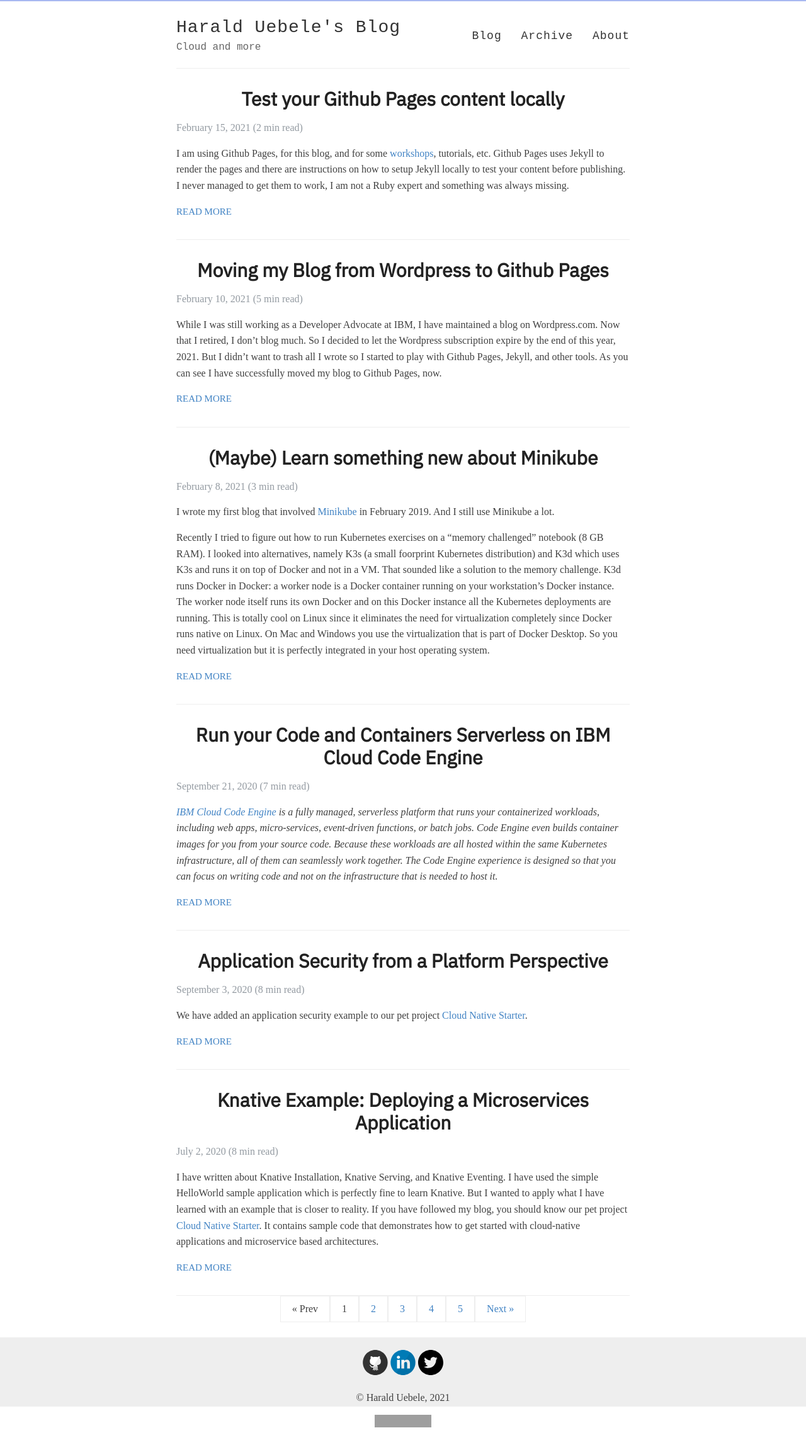
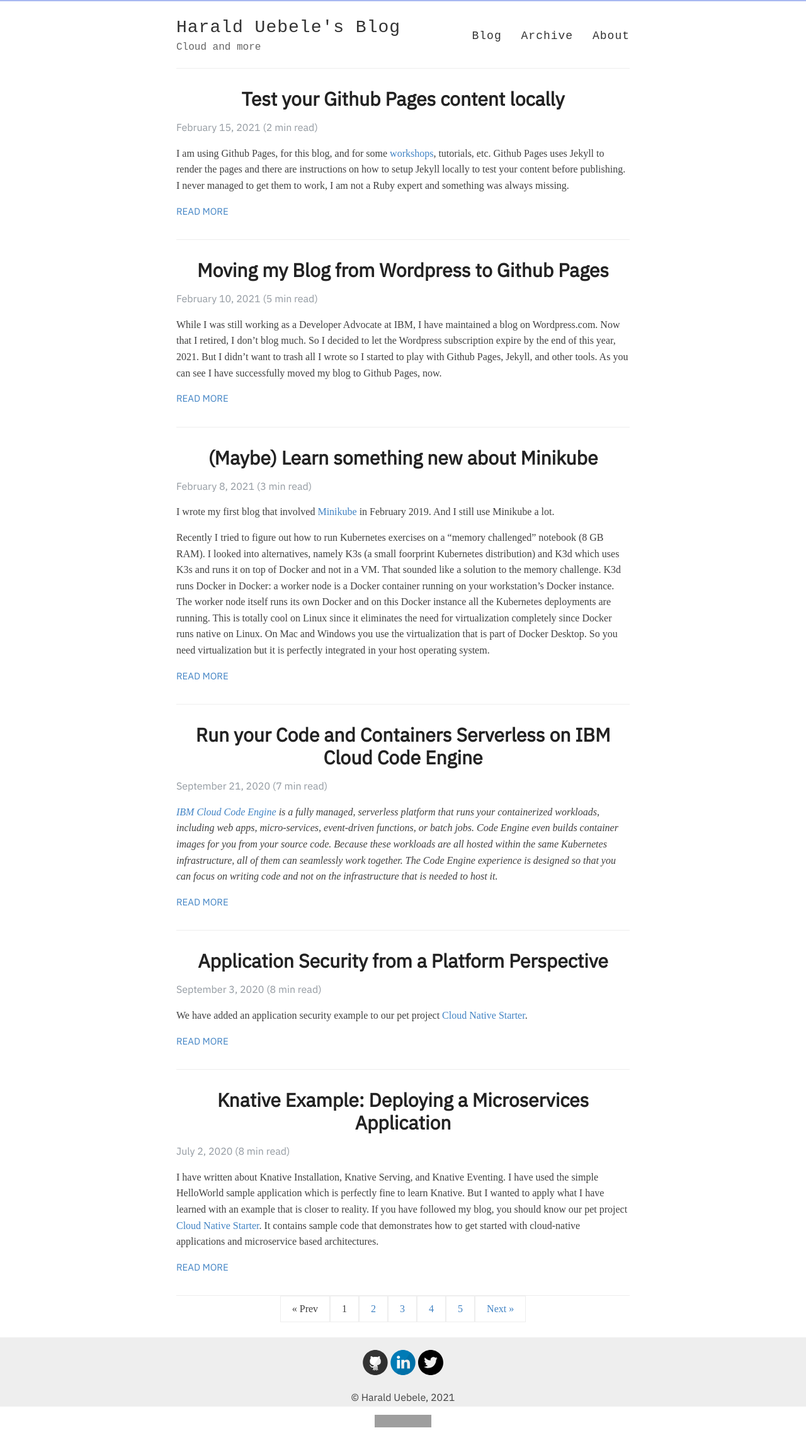
Before and after one commit to HaraldUebele/HaraldUebele.github.io, a Jekyll site: the page built from index.html, in a window 1280 px wide. Shown: the whole page at 63% size. Built offline with Jekyll 4.4.1, drawn with Linux system fonts in a browser that asks for light colours; the list of posts is cut into pages by our own code; grey boxes are pictures that could not be loaded.

Commit message:
style mods

```diff
--- a/assets/style.scss
+++ b/assets/style.scss
@@ -403,6 +403,7 @@
   .read-more {
     text-transform: uppercase;
     font-size: 15px;
+    font-family: 'IBM Plex Sans', sans-serif;
   }
 }
 
@@ -426,6 +427,7 @@
 footer {
   padding: 20px 0;
   text-align: center;
+  font-family: "IBM Plex Sans", sans-serif;
 }
 
 body:after {
@@ -472,7 +474,8 @@
 }
 
 .author_title{
-  text-align: left;
+  text-align: center;
+  font-family: "IBM Plex Sans", sans-serif;
   color: #939aa1;
   letter-spacing: 2px;
 }
@@ -480,6 +483,7 @@
 .post_date{
   text-align: left;
   color: #939aa1;
+  font-family: "IBM Plex Sans", sans-serif;
 }
 
 .cd-container a {
```
